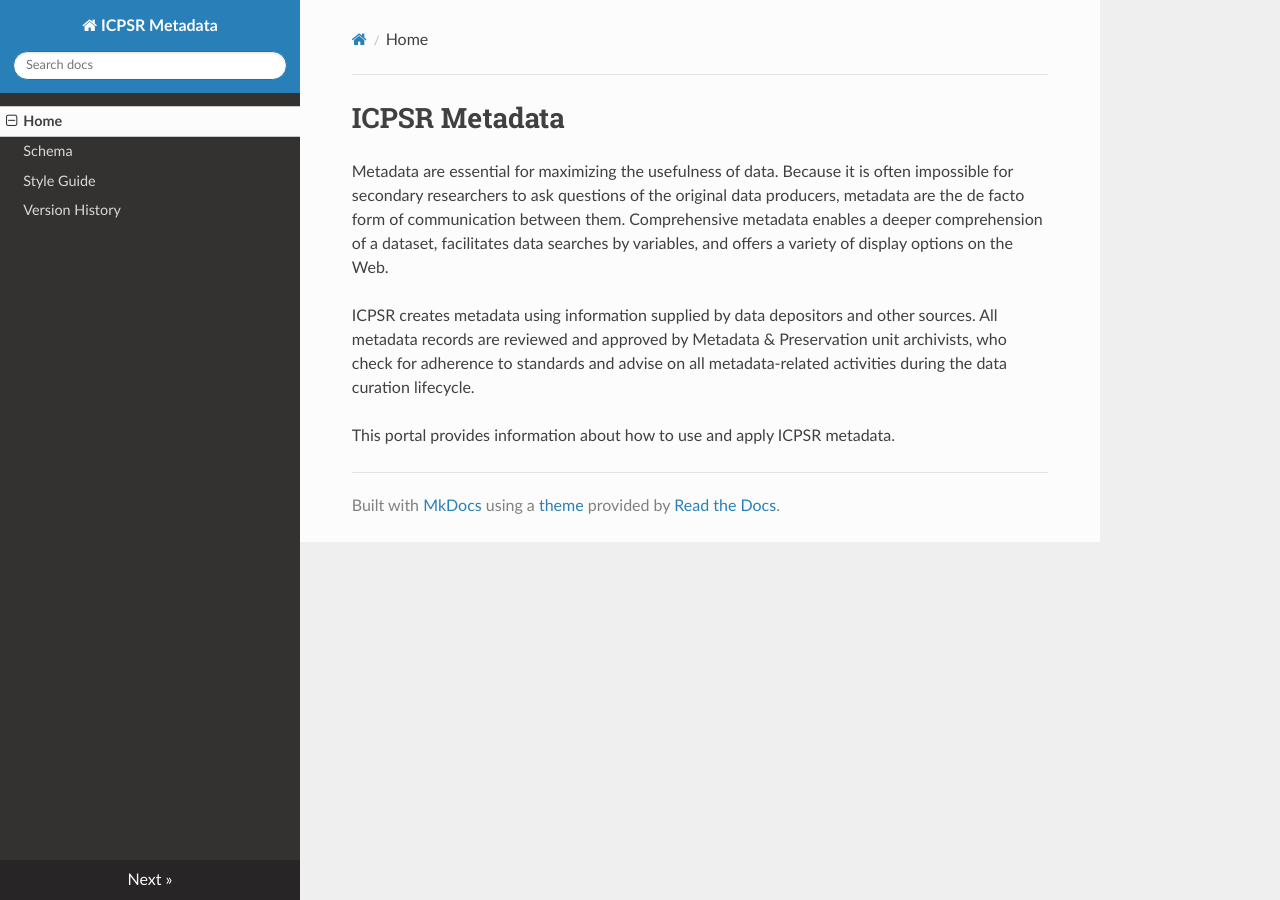
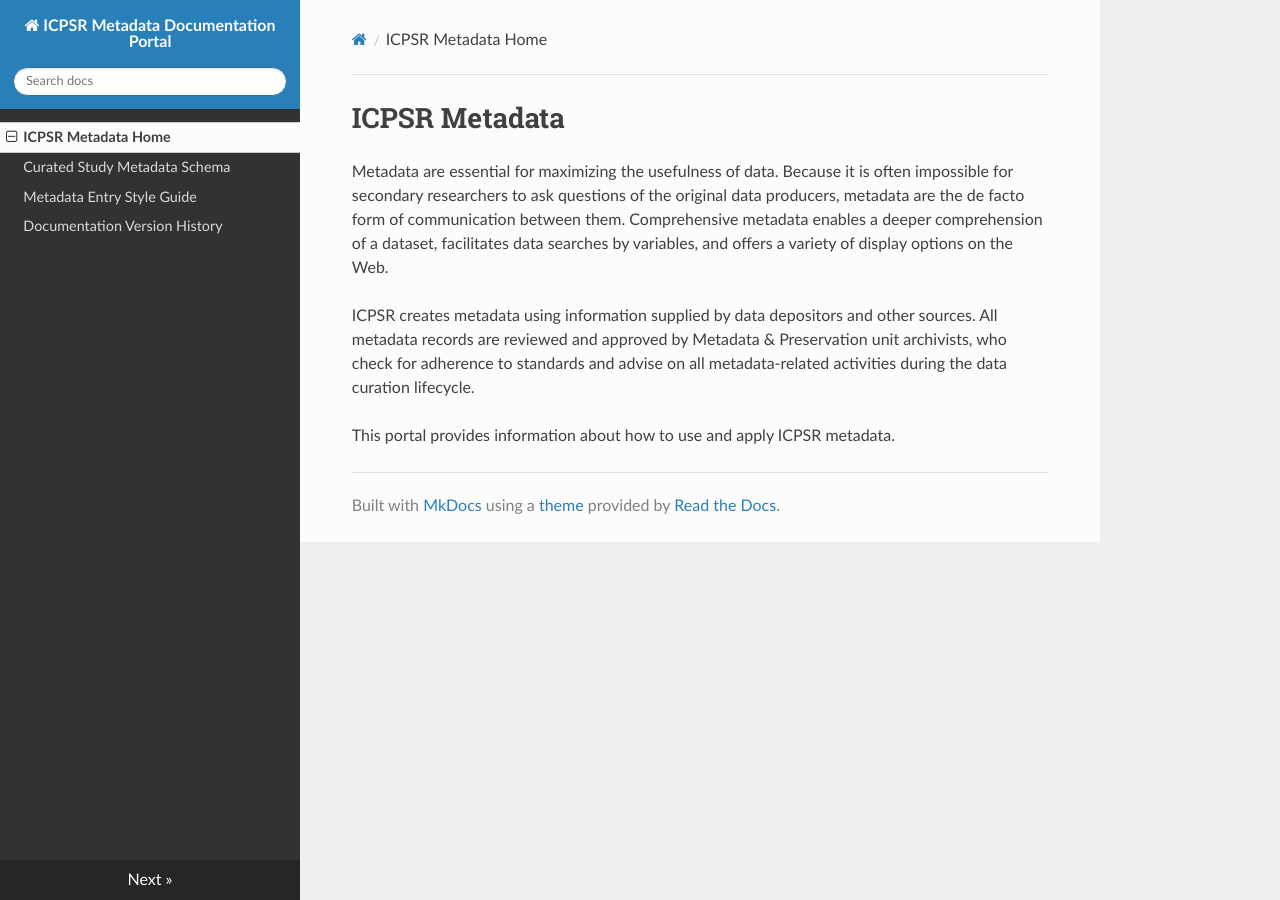
Before and after one commit to shallcro/metadata_test, an MkDocs documentation site: the page built from markdown/index.md, in a window 1280 px wide. Built offline with MkDocs 1.6.1, drawn with Linux system fonts in a browser that asks for light colours; nearby versions of some CDN libraries.

Commit message:
updated site headings

```diff
--- a/resources/mkdocs.yml
+++ b/resources/mkdocs.yml
@@ -1,12 +1,12 @@
-site_name: ICPSR Metadata
+site_name: ICPSR Metadata Documentation Portal
 site_url: https://icpsr.github.io/metadata/
 docs_dir: ../markdown
 site_dir: ../site
 nav:
-  - Home: index.md
-  - Schema: icpsr_study_schema.md
-  - Style Guide: icpsr_style_guide.md
-  - Version History: version_history.md
+  - ICPSR Metadata Home: index.md
+  - Curated Study Metadata Schema: icpsr_study_schema.md
+  - Metadata Entry Style Guide: icpsr_style_guide.md
+  - Documentation Version History: version_history.md
 theme:
   name: readthedocs
   prev_next_buttons_location: none
```
